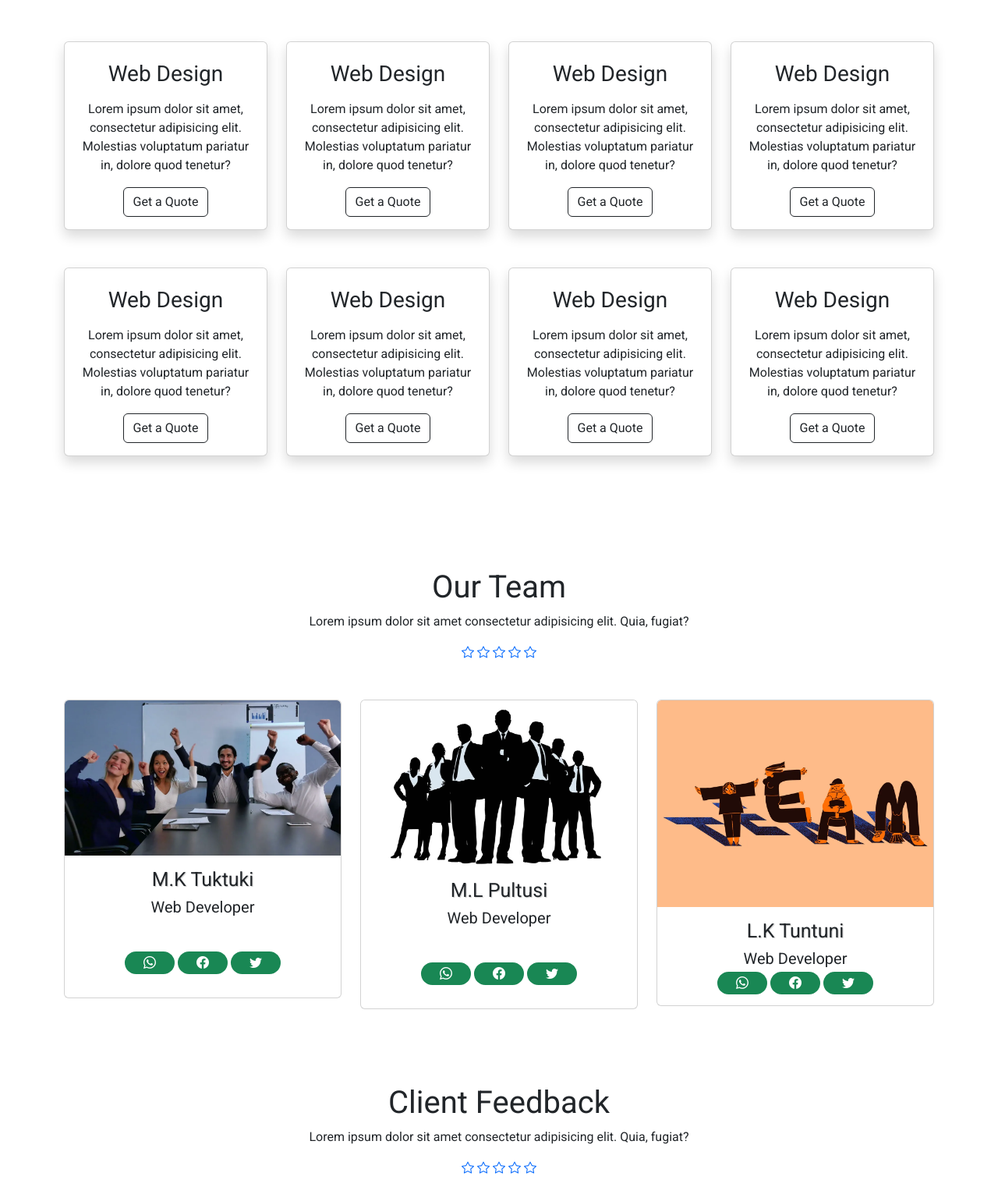
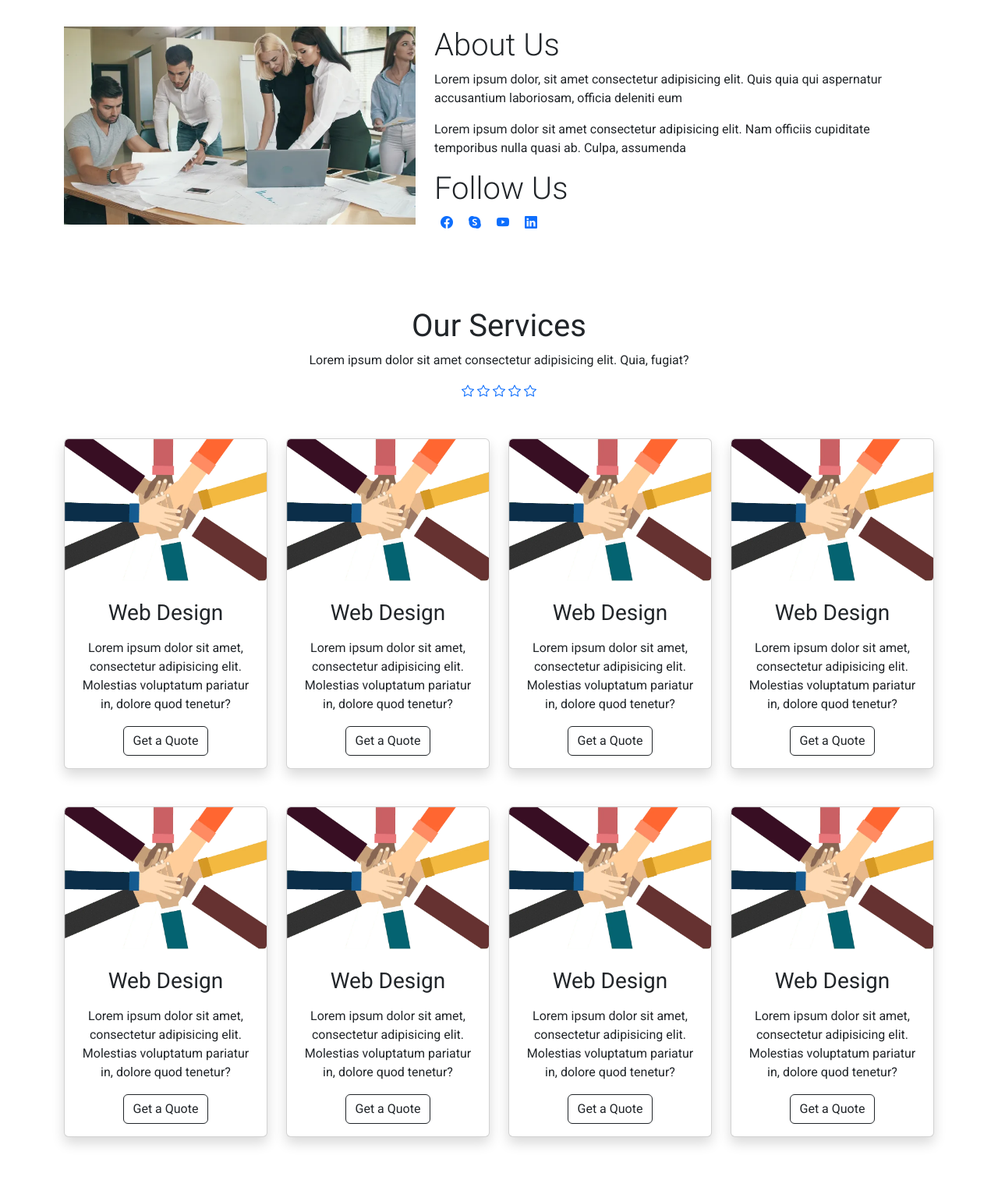
Before and after one commit to abufaheema/Build-Together, a plain HTML site: page index.html in a window 1280 px wide. Shown: the part 658-2171 px from the top of the page at 78% size. Drawn offline with nearby package versions, Linux system fonts and the light colour scheme; files that its build step writes are made by us from their sources; the site is published under a folder, as on GitHub Pages, so addresses that start at the root find nothing.

Commit message:
fix issue

```diff
--- a/index.html
+++ b/index.html
@@ -129,21 +129,21 @@
       <div class="carousel-inner">
         <div class="carousel-item active">
           <img
-            src="/assets/images/slider.webp"
+            src="assets/images/slider.webp"
             class="d-block w-100"
             alt="..."
           />
         </div>
         <div class="carousel-item">
           <img
-            src="/assets/images/slider2.webp"
+            src="assets/images/slider2.webp"
             class="d-block w-100"
             alt="..."
           />
         </div>
         <div class="carousel-item">
           <img
-            src="/assets/images/slider3.webp"
+            src="assets/images/slider3.webp"
             class="d-block w-100"
             alt="..."
           />
@@ -175,7 +175,7 @@
       <div class="container">
         <div class="row">
           <div class="col-lg-5 col-12">
-            <img src="/assets/images/office.webp" class="img-fluid" alt="" />
+            <img src="assets/images/office.webp" class="img-fluid" alt="" />
           </div>
           <div class="col-lg-7 col-12">
             <h2 class="display-6">About Us</h2>
@@ -272,7 +272,7 @@
         <div class="row py-5 gy-5">
             <div class="col-12 col-lg-3">
                 <div class="card shadow">
-                    <img src="/assets/images/hands.webp" class="card-img img-fluid" alt="">
+                    <img src="assets/images/hands.webp" class="card-img img-fluid" alt="">
                     <div class="card-body text-center">
                         <h3 class="py-2">Web Design</h3>
                         <p>Lorem ipsum dolor sit amet, consectetur adipisicing elit. Molestias voluptatum pariatur in, dolore quod tenetur?</p>
@@ -282,7 +282,7 @@
             </div>
             <div class="col-12 col-lg-3">
                 <div class="card shadow">
-                    <img src="/assets/images/hands.webp" class="card-img img-fluid" alt="">
+                    <img src="assets/images/hands.webp" class="card-img img-fluid" alt="">
                     <div class="card-body text-center">
                         <h3 class="py-2">Web Design</h3>
                         <p>Lorem ipsum dolor sit amet, consectetur adipisicing elit. Molestias voluptatum pariatur in, dolore quod tenetur?</p>
@@ -292,7 +292,7 @@
             </div>
             <div class="col-12 col-lg-3">
                 <div class="card shadow">
-                    <img src="/assets/images/hands.webp" class="card-img img-fluid" alt="">
+                    <img src="assets/images/hands.webp" class="card-img img-fluid" alt="">
                     <div class="card-body text-center">
                         <h3 class="py-2">Web Design</h3>
                         <p>Lorem ipsum dolor sit amet, consectetur adipisicing elit. Molestias voluptatum pariatur in, dolore quod tenetur?</p>
@@ -302,7 +302,7 @@
             </div>
             <div class="col-12 col-lg-3">
                 <div class="card shadow">
-                    <img src="/assets/images/hands.webp" class="card-img img-fluid" alt="">
+                    <img src="assets/images/hands.webp" class="card-img img-fluid" alt="">
                     <div class="card-body text-center">
                         <h3 class="py-2">Web Design</h3>
                         <p>Lorem ipsum dolor sit amet, consectetur adipisicing elit. Molestias voluptatum pariatur in, dolore quod tenetur?</p>
@@ -312,7 +312,7 @@
             </div>
             <div class="col-12 col-lg-3">
                 <div class="card shadow">
-                    <img src="/assets/images/hands.webp" class="card-img img-fluid" alt="">
+                    <img src="assets/images/hands.webp" class="card-img img-fluid" alt="">
                     <div class="card-body text-center">
                         <h3 class="py-2">Web Design</h3>
                         <p>Lorem ipsum dolor sit amet, consectetur adipisicing elit. Molestias voluptatum pariatur in, dolore quod tenetur?</p>
@@ -322,7 +322,7 @@
             </div>
             <div class="col-12 col-lg-3">
                 <div class="card shadow">
-                    <img src="/assets/images/hands.webp" class="card-img img-fluid" alt="">
+                    <img src="assets/images/hands.webp" class="card-img img-fluid" alt="">
                     <div class="card-body text-center">
                         <h3 class="py-2">Web Design</h3>
                         <p>Lorem ipsum dolor sit amet, consectetur adipisicing elit. Molestias voluptatum pariatur in, dolore quod tenetur?</p>
@@ -332,7 +332,7 @@
             </div>
             <div class="col-12 col-lg-3">
                 <div class="card shadow">
-                    <img src="/assets/images/hands.webp" class="card-img img-fluid" alt="">
+                    <img src="assets/images/hands.webp" class="card-img img-fluid" alt="">
                     <div class="card-body text-center">
                         <h3 class="py-2">Web Design</h3>
                         <p>Lorem ipsum dolor sit amet, consectetur adipisicing elit. Molestias voluptatum pariatur in, dolore quod tenetur?</p>
@@ -342,7 +342,7 @@
             </div>
             <div class="col-12 col-lg-3">
                 <div class="card shadow">
-                    <img src="/assets/images/hands.webp" class="card-img img-fluid" alt="">
+                    <img src="assets/images/hands.webp" class="card-img img-fluid" alt="">
                     <div class="card-body text-center">
                         <h3 class="py-2">Web Design</h3>
                         <p>Lorem ipsum dolor sit amet, consectetur adipisicing elit. Molestias voluptatum pariatur in, dolore quod tenetur?</p>
@@ -581,7 +581,7 @@
 
           <div class="row py-5">
             <div class="col-lg-5 col-12">
-              <img src="/assets/images/office.webp" class="img-fluid" width="380" alt="" />
+              <img src="assets/images/office.webp" class="img-fluid" width="380" alt="" />
             </div>
             <div class="col-lg-7 col-12">
               <form action="">
```
